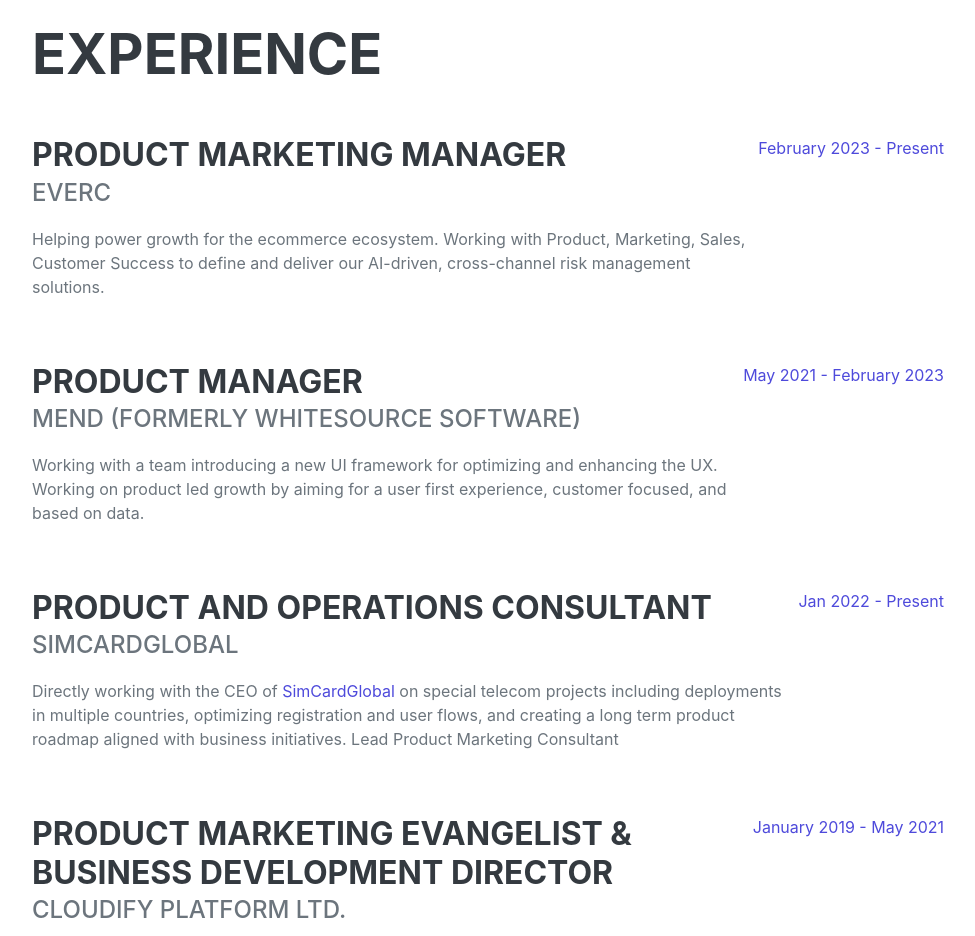
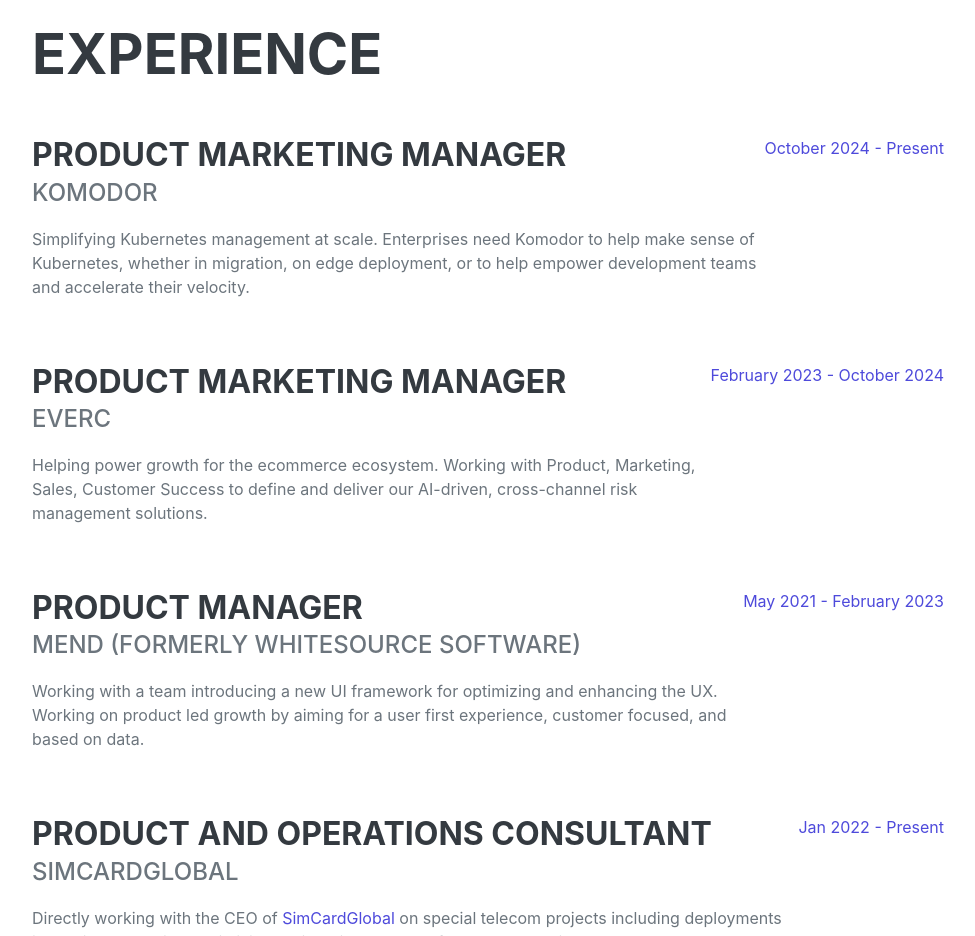
Before and after one commit to Ilanad/ilanadler, a website: page src/pug/index.pug in a window 1280 px wide. Shown: the part 860-1796 px from the top of the page, without its empty margins (288-1263 px from the left). Drawn offline with nearby package versions, Linux system fonts and the light colour scheme; files that its build step writes are made by us from their sources; files whose address does not match are found by name; a web font is replaced by a local one.

Commit message:
added komodor

```diff
--- a/src/pug/index.pug
+++ b/src/pug/index.pug
@@ -103,11 +103,20 @@
                     .d-flex.flex-column.flex-md-row.justify-content-between.mb-5
                         .flex-grow-1
                             h3.mb-0 Product Marketing Manager
+                            .subheading.mb-3 Komodor
+                            p
+                                | Simplifying Kubernetes management at scale. Enterprises need Komodor to help make sense of Kubernetes, whether in migration, on edge deployment, or to help empower development teams and accelerate their velocity.
+                        .flex-shrink-0
+                            span.text-primary October 2024 - Present
+
+                    .d-flex.flex-column.flex-md-row.justify-content-between.mb-5
+                        .flex-grow-1
+                            h3.mb-0 Product Marketing Manager
                             .subheading.mb-3 EverC
                             p
                                 | Helping power growth for the ecommerce ecosystem. Working with Product, Marketing, Sales, Customer Success to define and deliver our AI-driven, cross-channel risk management solutions.
                         .flex-shrink-0
-                            span.text-primary February 2023 - Present
+                            span.text-primary February 2023 - October 2024
 
                     .d-flex.flex-column.flex-md-row.justify-content-between.mb-5
                         .flex-grow-1
```
